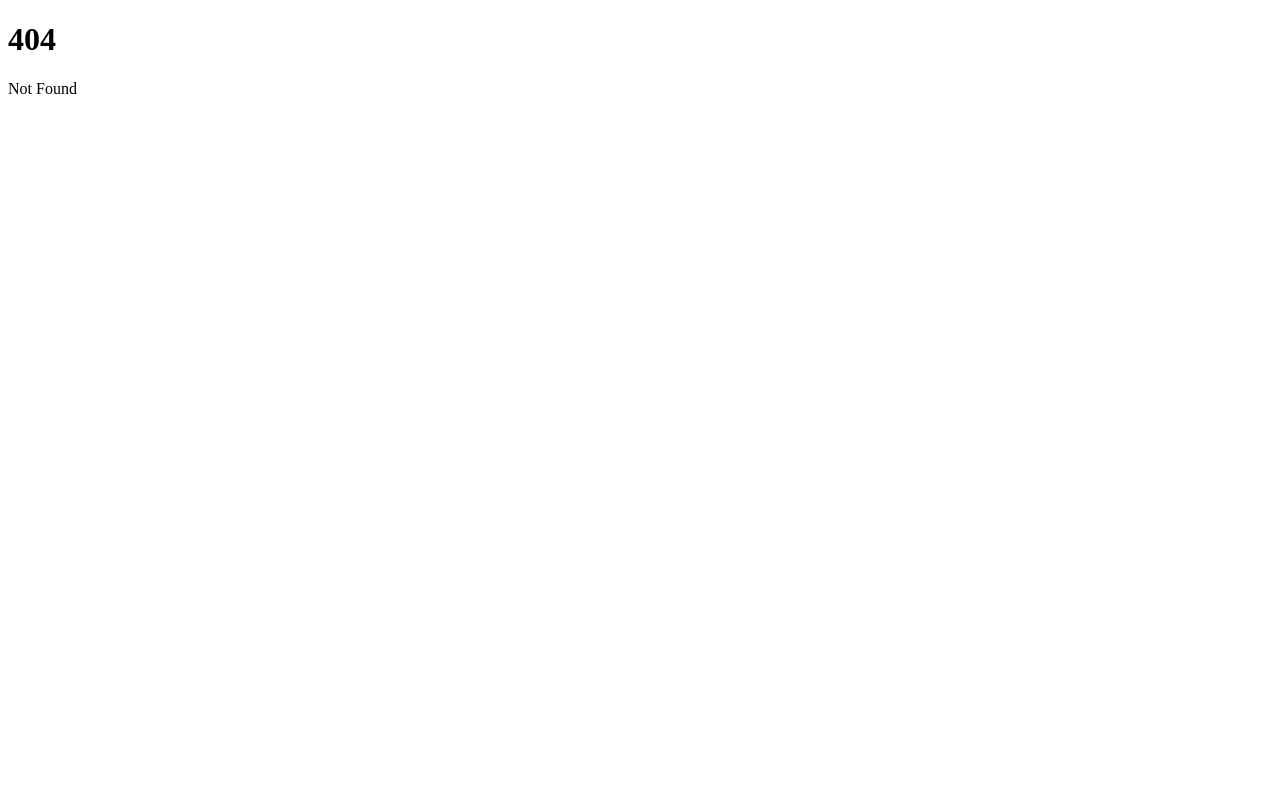
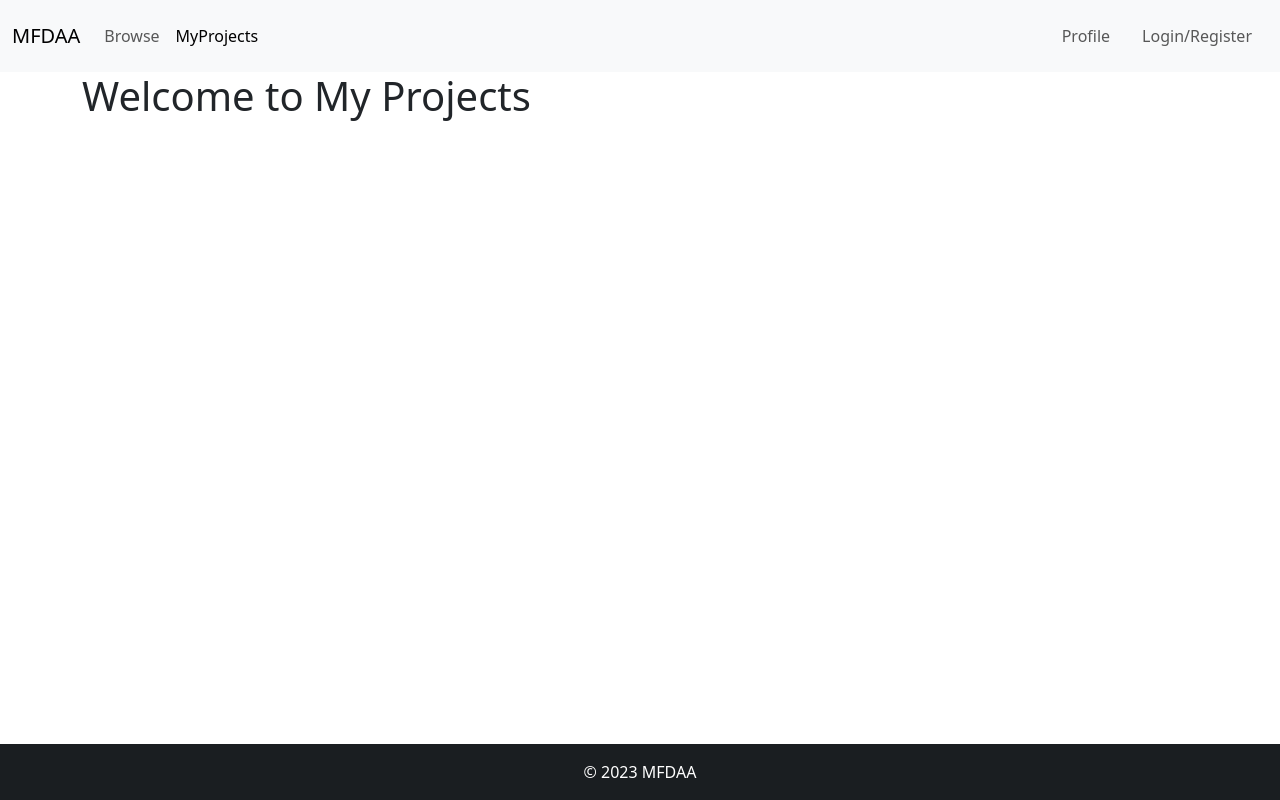
Before and after one commit to EduardoFernandesUA/IHC, a SvelteKit app: page /myprojects in a window 1280 px wide. Before the commit this address had no page. Built offline with nearby package versions, Linux system fonts and the light colour scheme.

Commit message:
navbar with basic functionalities

```diff
--- a/src/app.html
+++ b/src/app.html
@@ -4,9 +4,11 @@
 		<meta charset="utf-8" />
 		<link rel="icon" href="%sveltekit.assets%/favicon.png" />
 		<meta name="viewport" content="width=device-width" />
+		<link href="https://cdn.jsdelivr.net/npm/bootstrap@5.3.0-alpha3/dist/css/bootstrap.min.css" rel="stylesheet" integrity="sha384-KK94CHFLLe+nY2dmCWGMq91rCGa5gtU4mk92HdvYe+M/SXH301p5ILy+dN9+nJOZ" crossorigin="anonymous">
 		%sveltekit.head%
 	</head>
 	<body data-sveltekit-preload-data="hover">
 		<div style="display: contents">%sveltekit.body%</div>
+		<script src="https://cdn.jsdelivr.net/npm/bootstrap@5.3.0-alpha3/dist/js/bootstrap.bundle.min.js" integrity="sha384-ENjdO4Dr2bkBIFxQpeoTz1HIcje39Wm4jDKdf19U8gI4ddQ3GYNS7NTKfAdVQSZe" crossorigin="anonymous"></script>
 	</body>
 </html>
--- /dev/null
+++ b/src/routes/+layout.svelte
@@ -0,0 +1,59 @@
+<script>
+	import { page } from '$app/stores';
+
+	let path;
+	$: path = $page.url.pathname;
+</script>
+
+<nav class="navbar navbar-expand-lg bg-body-tertiary">
+	<div class="container-fluid">
+		<a class="navbar-brand" href="/">MFDAA</a>
+		<button
+			class="navbar-toggler"
+			type="button"
+			data-bs-toggle="collapse"
+			data-bs-target="#navbarSupportedContent"
+			aria-controls="navbarSupportedContent"
+			aria-expanded="false"
+			aria-label="Toggle navigation"
+		>
+			<span class="navbar-toggler-icon" />
+		</button>
+		<div class="collapse navbar-collapse" id="navbarSupportedContent">
+			<ul class="navbar-nav me-auto mb-2 mb-lg-0">
+				<li class="nav-item">
+					<a class="nav-link {path == '/browse' ? 'active' : ''}" href="/browse">Browse</a>
+				</li>
+				<li class="nav-item">
+					<a class="nav-link {path == '/myprojects' ? 'active' : ''}" href="/myprojects"
+						>MyProjects</a
+					>
+				</li>
+			</ul>
+			<ul class="navbar-nav">
+				<li class="nav-link">
+					<a class="nav-link {path == '/browse' ? 'active' : ''}" href="/browse">Profile</a>
+				</li>
+				<li class="nav-link">
+					<a class="nav-link {path == '/browse' ? 'active' : ''}" href="/browse">Login/Register</a>
+				</li>
+			</ul>
+		</div>
+	</div>
+</nav>
+
+<div class="container">
+	<slot />
+</div>
+
+<footer class="bg-dark text-center text-white">
+	<div class="text-center p-3" style="background-color: rgba(0, 0, 0, 0.2);">© 2023 MFDAA</div>
+</footer>
+
+<style>
+	footer {
+		position: absolute;
+		bottom: 0;
+		width: 100%;
+	}
+</style>
--- /dev/null
+++ b/src/routes/myprojects/+page.svelte
@@ -0,0 +1 @@
+<h1>Welcome to My Projects</h1>
```
Also changed, not shown: src/routes/+page.svelte (+7 -2 lines).
